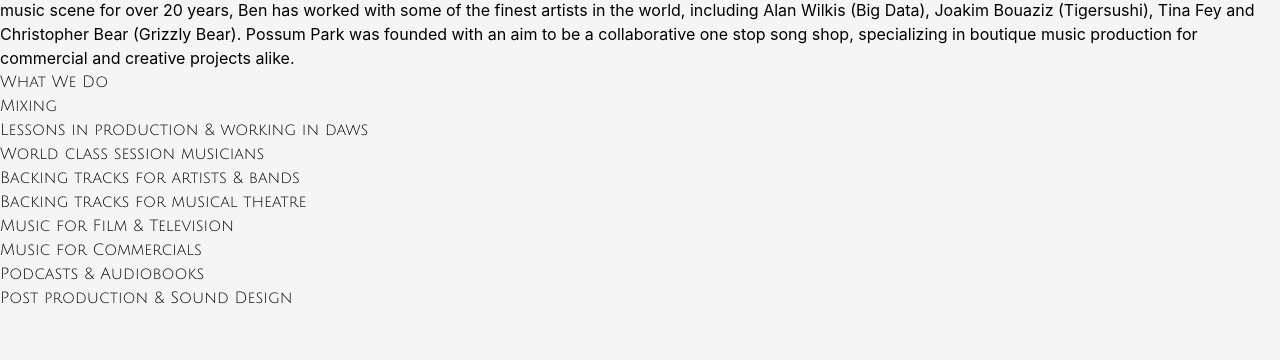
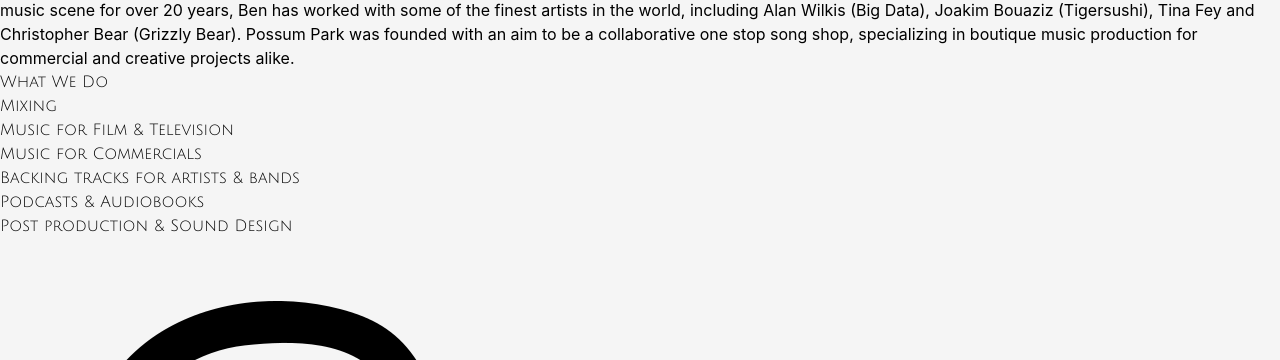
Before and after one commit to bccbass/possumpark, a React (Vite) app: page / in a window 1280 px wide. Both pictures are taken after a click on the picture 256 px from the left and 1632 px from the top of the page. Shown: the part 1158-1518 px from the top of the page. Built offline with nearby package versions, Linux system fonts and the light colour scheme.

Commit message:
layout and contact success card

```diff
--- a/index.html
+++ b/index.html
@@ -13,7 +13,12 @@
     />
   </head>
   <body draggable="false" ondragstart="return false;" ondrop="return false;">
-    <div id="root"></div>
+    <div
+      id="root"
+      draggable="false"
+      ondragstart="return false;"
+      ondrop="return false;"
+    ></div>
     <script type="module" src="/src/main.jsx"></script>
   </body>
 </html>
--- a/src/App.jsx
+++ b/src/App.jsx
@@ -12,7 +12,7 @@
 
   return (
     <>
-      <main className="flex flex-col min-h-screen justify-between h-fit max-w-screen" >
+      <main className="flex flex-col min-h-screen justify-between h-fit overflow-x-hidden" draggable='false'>
         <Nav
           isOpen={isOpen}
           setOpen={setOpen}
--- a/src/components/Contact.jsx
+++ b/src/components/Contact.jsx
@@ -31,7 +31,6 @@
       setResult(msg);
     },
   });
-
 
   return (
     <div className="flex flex-col items-center justify-center h-54 bg-neutral-50 border w-full max-w-xl mb-12">
@@ -89,11 +88,13 @@
             times: [0, 0.2, 0.5, 0.8, 1],
             repeatDelay: 1,
           }}
-          className="flex flex-col items-center  w-full h-full bg-red-600 py-16 "
+          className="flex flex-col items-center bg-red-500 "
         >
-          <h2 className="text-2xl p-2 m-16 text-neutral-100 julius-sans-one-regular">
-            {result}
-          </h2>
+          <div className="flex flex-col items-center border border-neutral-50 m-4 py-10 ">
+            <h2 className="text-2xl w-full text-center p-2 m-16 text-neutral-100 julius-sans-one-regular">
+              {result}
+            </h2>
+          </div>
         </motion.div>
       )}
     </div>
--- a/src/components/Section.jsx
+++ b/src/components/Section.jsx
@@ -19,12 +19,12 @@
         section.menuTitle == "contact" ? "max-w-xl" : "max-w-4xl"
       }`}
     >
-      <div className="w-full max-w-3xl sm:border flex flex-col items-center mt-4  overflow-hidden sm:bg-neutral-50 p-4 sm:p-8">
+      <div className="w-full max-w-3xl sm:border flex flex-col items-center  overflow-hidden sm:bg-neutral-50 p-4 sm:p-8">
         <Banner header={section.heading} />
-        <div className="flex flex-col md:flex-row w-full overflow-hidden my-4 md:my-6">
+        <div className={`flex flex-col md:flex-row w-full overflow-hidden my-6 ${section.body && 'sm:my-10 md:my-12 lg:my-16'}`}>
           {section.img && (
             <img
-              className={`saturate-150 border w-full sm:h-96 object-cover sm:p-1  ${
+              className={`saturate-150 border w-full sm:h-96 object-cover sm:p-1 sm:mb-2  ${
                 section.body && "md:w-2/5 lg:w-1/2 md:h-inherit"
               }`}
               src={section.img}
@@ -32,9 +32,9 @@
             />
           )}
           {section.body && (
-            <div className="sm:bg-neutral-50 px-4 py-6 md:py-2 md:ml-8 text-justify flex flex-col items-center justify-center">
+            <div className="sm:bg-neutral-50 px-4 w-full md:max-w-sm  py-3 md:py-2 md:ml-2 lg:ml-6 text-justify flex flex-col items-center justify-center">
               <div>{section.body}</div>
-              <div className=" w-1/2 sm:w-3/5  h-1 border-b-2 border-gray-500 rounded-sm  mt-8 md:mt-4"></div>
+              {/* <div className=" w-1/2 sm:w-3/5  h-1 border-b-2 border-gray-500 rounded-sm  mt-8 md:mt-4"></div> */}
             </div>
           )}
         </div>
--- a/src/components/WhatWeDo.jsx
+++ b/src/components/WhatWeDo.jsx
@@ -1,39 +1,25 @@
 import React from "react";
-import Banner from "./Banner";
 
 const WhatWeDo = () => {
   return (
-    <div className="w-full max-w-xl flex flex-col items-center mb-4  overflow-hidden">
-      {/* <Banner header={"what we do"} /> */}
-      <div className="flex flex-col md:flex-row w-full overflow-hidden my-4 md:my-8">
-        {/* <img
-          className={`saturate-150  w-full sm:h-96 object-cover p-1 "md:w-2/5 lg:w-1/2 md:h-inherit"`}
-          src={null}
-          alt=""
-        /> */}
-
-        <div className="julius-sans-one-regular bg-red-500 p-2 flex flex-col items-center justify-center">
-          <div className="julius-sans-one-regular bg-red-500 text-neutral-100 w-full p-6 border-2 border-neutral-100 text-justify flex flex-col items-center justify-center">
-            <div className="text-center text-2xl">What We Do</div>
+        <div className="w-full julius-sans-one-regular mb-4 md:mb-8 bg-red-500 p-2 flex flex-col items-center justify-center">
+          <div className="w-full text-neutral-100 p-6 border-2 border-neutral-100 text-justify flex flex-col items-center justify-center">
+            <div className="text-2xl">What We Do</div>
             <div className=" w-1/2 sm:w-3/5  h-1 border-b-2 border-neutral-100 rounded-sm  my-6 "></div>
-
             <ul className="text-center text-xl sm:text-2xl flex flex-col space-y-8 sm:space-y-10">
               <li>Mixing</li>
-              <li>Lessons in production & working in daws</li>
-              <li>World class session musicians</li>
-              <li>Backing tracks for artists & bands</li>
-              <li>Backing tracks for musical theatre</li>
-
+              {/* <li>Lessons in production & working in daws</li> */}
+              {/* <li>World class session musicians</li> */}
+              {/* <li>Backing tracks for musical theatre</li> */}
               <li>Music for Film & Television</li>
               <li>Music for Commercials</li>
+              <li>Backing tracks for artists & bands</li>
               <li>Podcasts & Audiobooks</li>
               <li>Post production & Sound Design</li>
             </ul>
             <div className=" w-1/2 sm:w-3/5  h-1 border-b-2 border-neutral-100 rounded-sm  my-6"></div>
           </div>
         </div>
-      </div>
-    </div>
   );
 };
 
--- a/src/components/Work.jsx
+++ b/src/components/Work.jsx
@@ -28,7 +28,7 @@
                 whileInView={{ opacity: 1 }}
                 transition={{ delay: 0.1, duration: 1 }}
                 viewport={{ once: true }}
-                className="julius-sans-one-regular text-2xl lg:text-3xl text-gray-700 p-2 my-2"
+                className="julius-sans-one-regular text-2xl lg:text-3xl text-gray-700 p-2 "
               >
                 {genre}
               </motion.h2>
--- a/src/index.css
+++ b/src/index.css
@@ -6,14 +6,11 @@
   font-family: Inter, system-ui, Avenir, Helvetica, Arial, sans-serif;
   line-height: 1.5;
   font-weight: 400;
-
-
   background-color: #f5f5f5;
   font-synthesis: none;
   text-rendering: optimizeLegibility;
   -webkit-font-smoothing: antialiased;
   -moz-osx-font-smoothing: grayscale;
-
 }
 
 .julius-sans-one-regular {
@@ -22,16 +19,14 @@
   font-style: normal;
 }
 
-
-a {
+/* a {
   font-weight: 500;
   color: #646cff;
   text-decoration: inherit;
 }
 a:hover {
   color: #535bf2;
-}
-
+} */
 
 body {
   overflow-x: hidden;
```
